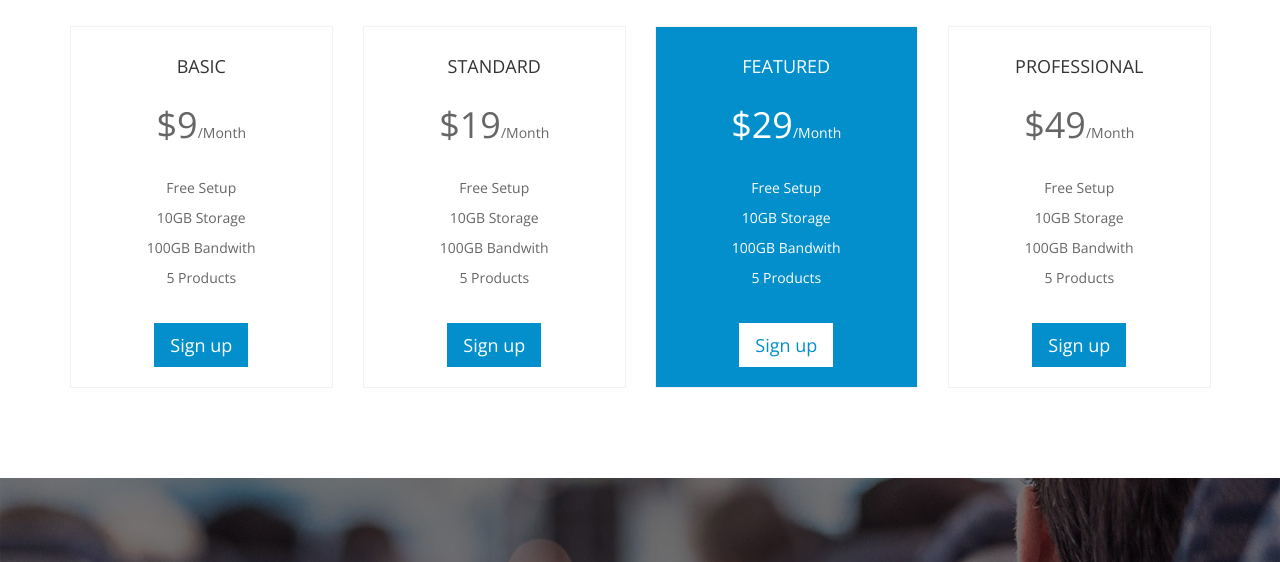
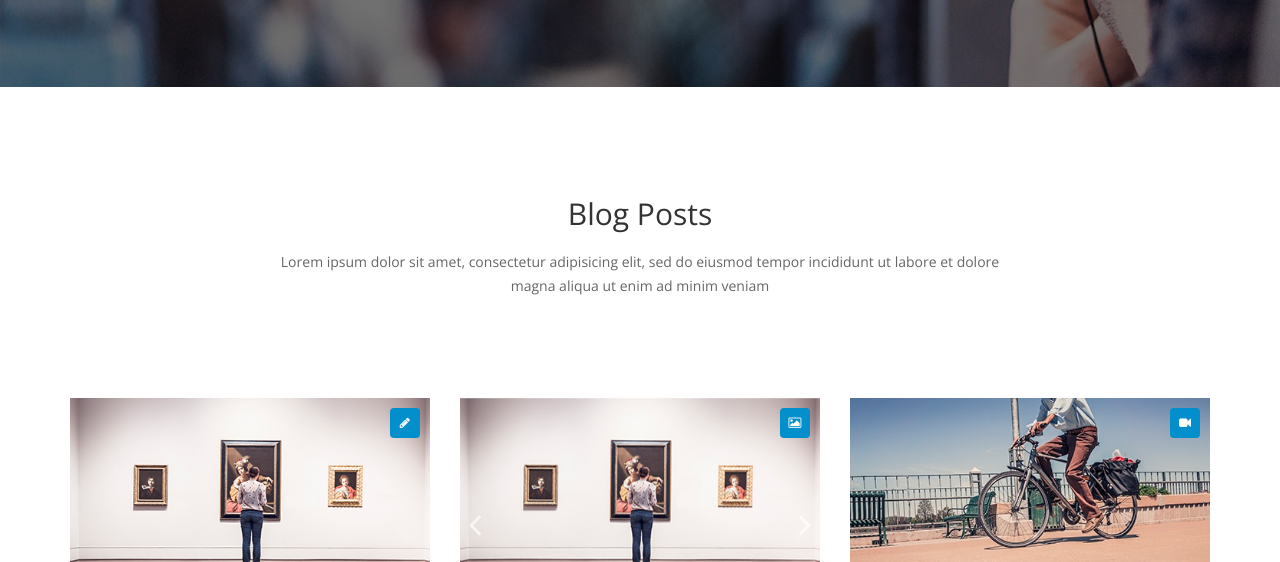
Before and after one commit to luis201420/datatec, a plain HTML site: page index.html in a window 1280 px wide. Shown: the part 4712-5274 px from the top of the page. Drawn offline with nearby package versions, Linux system fonts and the light colour scheme; some packages are replaced by stand-ins of ours.

Commit message:
limpiando

```diff
--- a/index.html
+++ b/index.html
@@ -512,81 +512,6 @@
     </div>
   </section><!--/#features-->
 
-  <section id="pricing">
-    <div class="container">
-      <div class="row">
-        <div class="heading text-center col-sm-8 col-sm-offset-2 wow fadeInUp" data-wow-duration="1200ms" data-wow-delay="300ms">
-          <h2>Pricing Table</h2>
-          <p>Lorem ipsum dolor sit amet, consectetur adipisicing elit, sed do eiusmod tempor incididunt ut labore et dolore magna aliqua ut enim ad minim veniam</p>
-        </div>
-      </div>
-      <div class="pricing-table">
-        <div class="row">
-          <div class="col-sm-3">
-            <div class="single-table wow flipInY" data-wow-duration="1000ms" data-wow-delay="300ms">
-              <h3>Basic</h3>
-              <div class="price">
-                $9<span>/Month</span>
-              </div>
-              <ul>
-                <li>Free Setup</li>
-                <li>10GB Storage</li>
-                <li>100GB Bandwith</li>
-                <li>5 Products</li>
-              </ul>
-              <a href="#" class="btn btn-lg btn-primary">Sign up</a>
-            </div>
-          </div>
-          <div class="col-sm-3">
-            <div class="single-table wow flipInY" data-wow-duration="1000ms" data-wow-delay="500ms">
-              <h3>Standard</h3>
-              <div class="price">
-                $19<span>/Month</span>
-              </div>
-              <ul>
-                <li>Free Setup</li>
-                <li>10GB Storage</li>
-                <li>100GB Bandwith</li>
-                <li>5 Products</li>
-              </ul>
-              <a href="#" class="btn btn-lg btn-primary">Sign up</a>
-            </div>
-          </div>
-          <div class="col-sm-3">
-            <div class="single-table featured wow flipInY" data-wow-duration="1000ms" data-wow-delay="800ms">
-              <h3>Featured</h3>
-              <div class="price">
-                $29<span>/Month</span>
-              </div>
-              <ul>
-                <li>Free Setup</li>
-                <li>10GB Storage</li>
-                <li>100GB Bandwith</li>
-                <li>5 Products</li>
-              </ul>
-              <a href="#" class="btn btn-lg btn-primary">Sign up</a>
-            </div>
-          </div>
-          <div class="col-sm-3">
-            <div class="single-table wow flipInY" data-wow-duration="1000ms" data-wow-delay="1100ms">
-              <h3>Professional</h3>
-              <div class="price">
-                $49<span>/Month</span>
-              </div>
-              <ul>
-                <li>Free Setup</li>
-                <li>10GB Storage</li>
-                <li>100GB Bandwith</li>
-                <li>5 Products</li>
-              </ul>
-              <a href="#" class="btn btn-lg btn-primary">Sign up</a>
-            </div>
-          </div>
-        </div>
-      </div>
-    </div>
-  </section><!--/#pricing-->
-
   <section id="twitter" class="parallax">
     <div>
       <a class="twitter-left-control" href="#twitter-carousel" role="button" data-slide="prev"><i class="fa fa-angle-left"></i></a>
```
